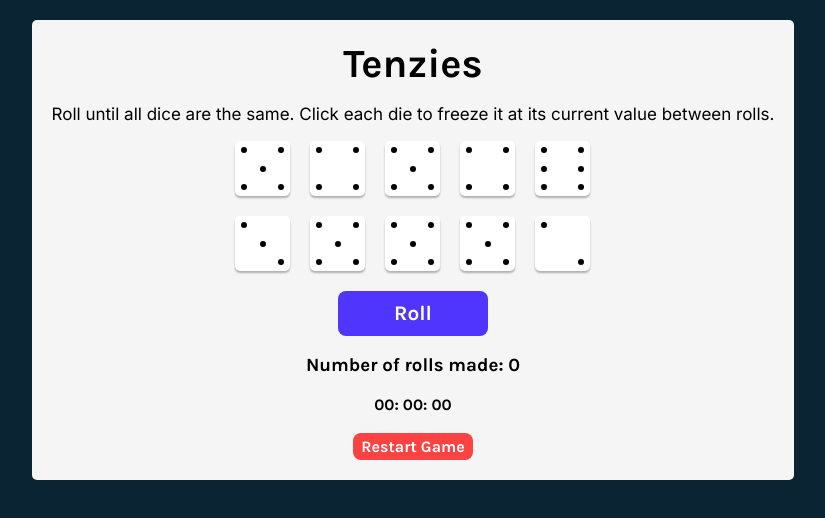
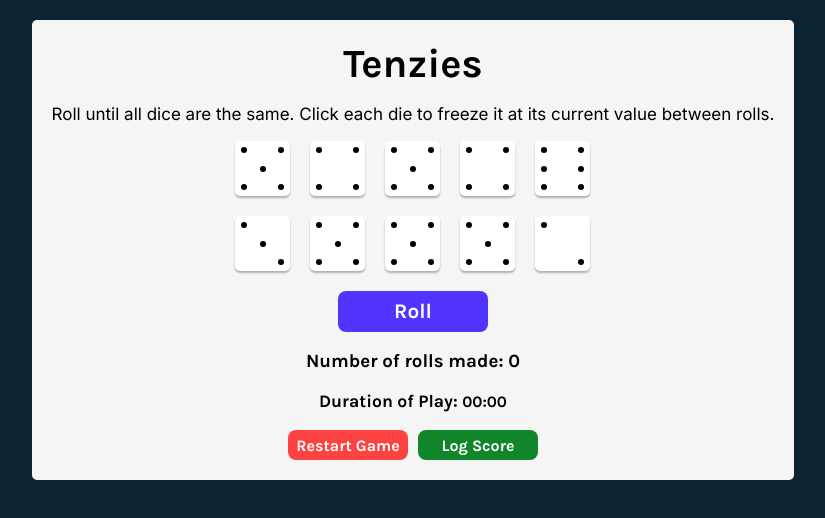
Before and after one commit to AaronoKwok/tenzies, a React (Create React App) app: page / in a window 1280 px wide. Shown: the top 518 px of the page, without its empty margins (227-1052 px from the left). Built offline with nearby package versions, Linux system fonts and the light colour scheme.

Commit message:
added log button

```diff
--- a/src/App.js
+++ b/src/App.js
@@ -2,7 +2,7 @@ import React from "react";
 import { nanoid } from "nanoid";
 import Die from "./Die";
 import Confetti from "react-confetti";
-//import Stopwatch from "./Stopwatch";
+//import Stopwatch from "./Stopwatch"; //ended up not using component
 
 export default function App() {
     const [dice, setDice] = React.useState(allNewDice());
@@ -126,14 +126,15 @@ export default function App() {
             <h3>Number of rolls made: {rolls}</h3>
 
             <div>
-                <div>
-                    <span>{("0" + Math.floor((time / 60000) % 60)).slice(-2)}:</span> {/* 60000ms/min */}
-                    <span>{("0" + Math.floor((time / 1000) % 60)).slice(-2)}:</span> {/* 1000ms/s */}
-                    <span>{("0" + Math.floor((time / 1)))}</span> {/* divided ms by 10 to move decimal point to left so that you can see numbers change on screen */}
-                </div>
-                <br />
+                <span className="stopWatch">Duration of Play: </span>
+                <span>{("0" + Math.floor((time / 60000) % 60)).slice(-2)}:</span>{/* 60000ms/min */}
+                <span>{("0" + Math.floor((time / 1000) % 60)).slice(-2)}</span>{/* 1000ms/s */}
+                {/* <span>{("0" + ((time / 10) % 100)).slice(-2)}</span> {/* divided ms by 10 to move decimal point to left so that you can see numbers change on screen */}
             </div>
 
+            <br />
+
+            <div>
                 <button
                     className="restart"
                     onClick={restart}
@@ -141,6 +142,11 @@ export default function App() {
                     Restart Game
                 </button>
 
+                <button className="logScore">
+                    Log Score
+                </button>
+            </div>
+
             {allHeld ? <Confetti /> : null}
         </main>
     )
--- a/src/index.css
+++ b/src/index.css
@@ -143,6 +143,10 @@ main {
     box-shadow: inset 5px 5px 10px -3px rgba(0, 0, 0, 0.7);
 }
 
+.stopWatch {
+    font-size: 1.1rem;
+}
+
 .restart {
     height: 30px;
     width: 120px;
@@ -158,3 +162,20 @@ main {
 .restart:active{
     box-shadow: inset 5px 5px 10px -3px rgba(0, 0, 0, 0.7);
 }
+
+.logScore {
+    height: 30px;
+    width: 120px;
+    background-color: rgb(16, 133, 42);
+    border: none;
+    color: white;
+    font-size: 1rem;
+    font-family: "Karla", sans-serif;
+    border-radius: 8px;
+    cursor: pointer;
+    margin-left: 10px;
+}
+
+.logScore:active {
+    box-shadow: inset 5px 5px 10px -3px rgba(0, 0, 0, 0.7);
+}
```
Lines whose indentation alone changed are shown as unchanged.
